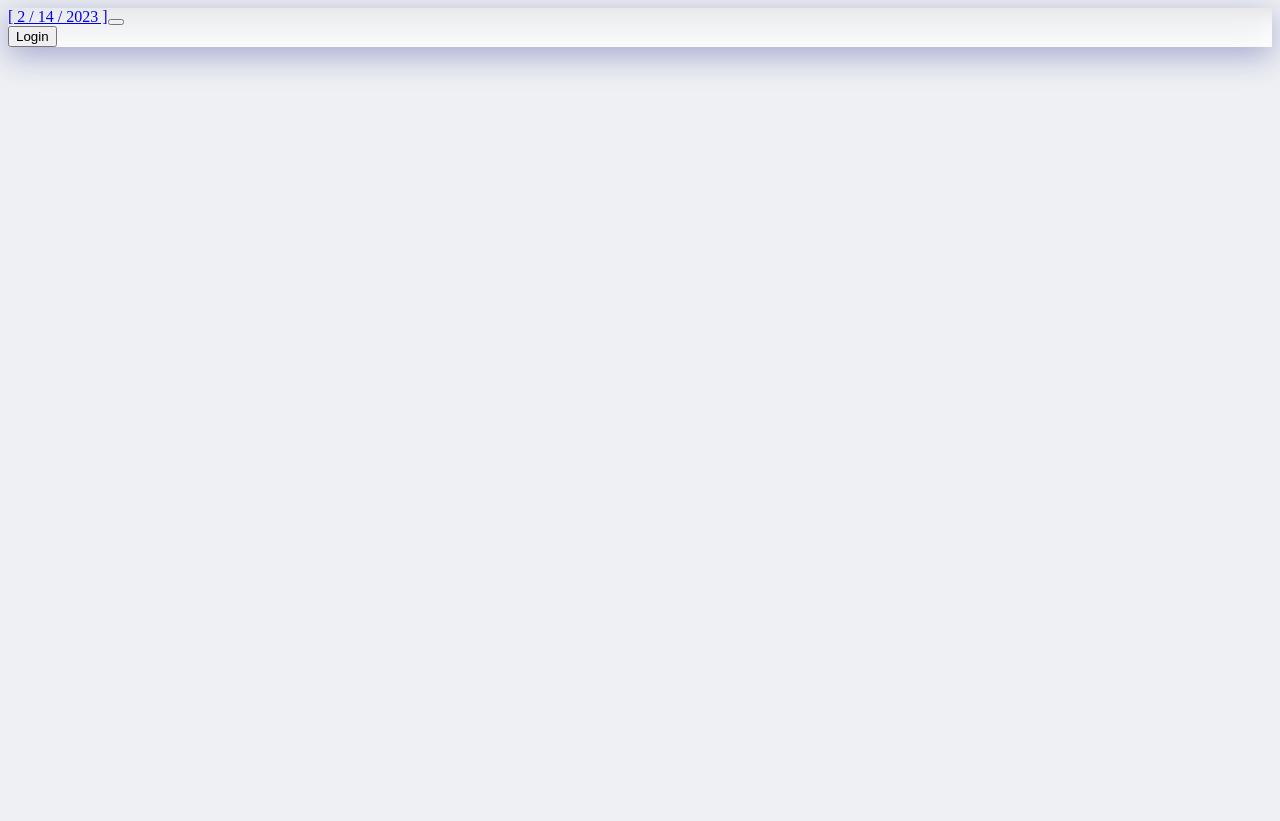
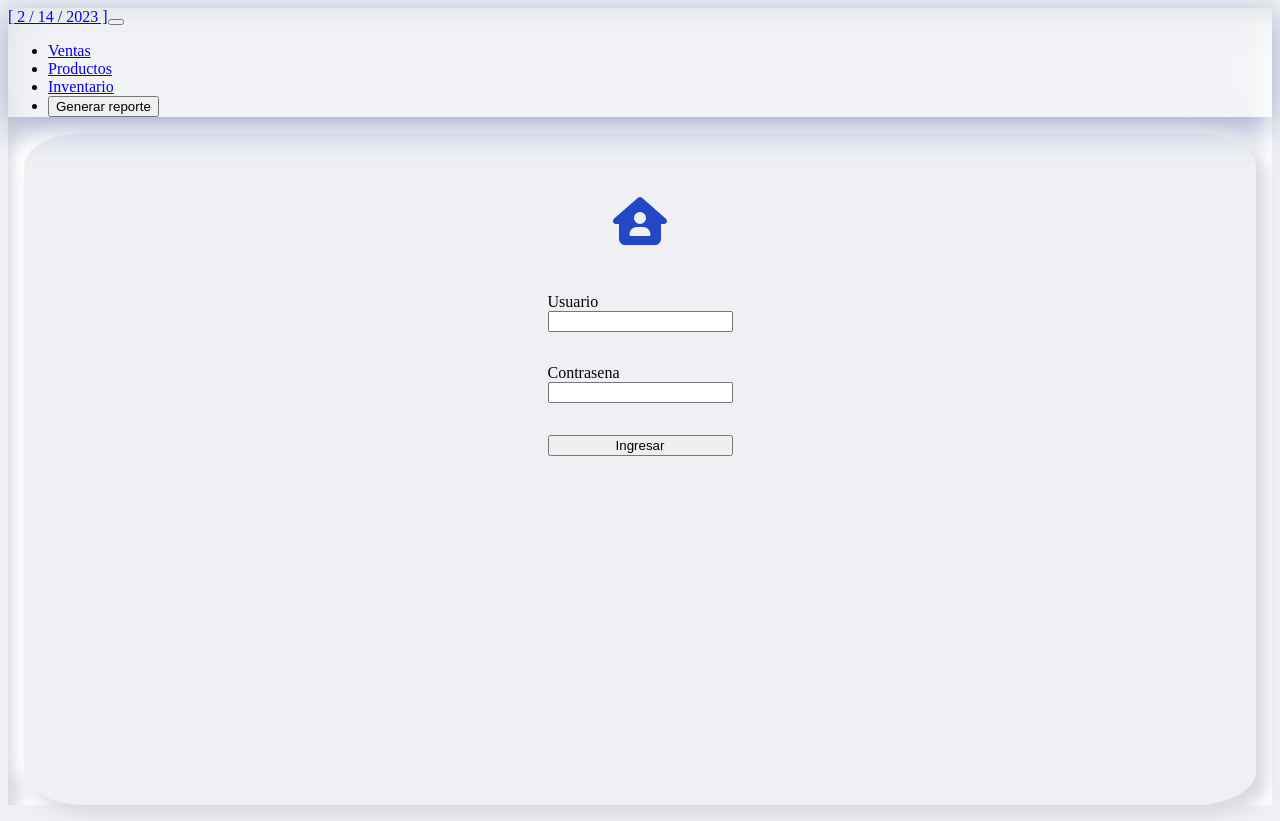
Before and after one commit to BriyanXD/Frontend-Reports, a React (Vite) app: page / in a window 1280 px wide. Before the commit the page ends 800 px from the top, so only its background shows below. Built offline with nearby package versions, Linux system fonts and the light colour scheme.

Commit message:
creation login form

```diff
--- /dev/null
+++ b/src/components/home/Home.module.css
@@ -0,0 +1,28 @@
+.card{
+    background: #EEF0F4;
+    border-radius: 5%;
+    box-shadow: 9.91px 9.91px 15px #D9DADE, -9.91px -9.91px 15px #FFFFFF;
+    height: 80vh;
+    display: flex;
+    align-items: center;
+    padding: 1em;
+    padding-left: 4em;
+    padding-right: 4em;
+    margin: 1em;
+    flex-direction: column;
+}
+.form{
+    display: flex;
+    flex-direction: column;
+    gap: 2em;
+}
+.form div{
+    display: flex;
+    flex-direction: column;
+}
+.icon{
+    font-size: 3em;
+    margin-top: 1em;
+    margin-bottom: 1em;
+    color: rgb(34, 72, 197);
+}
--- a/src/components/home/Home.tsx
+++ b/src/components/home/Home.tsx
@@ -1,10 +1,34 @@
-import { useEffect } from "react";
+import { FontAwesomeIcon } from "@fortawesome/react-fontawesome";
+import { faHouseUser } from "@fortawesome/free-solid-svg-icons";
+import style from "./Home.module.css"
+import useLogin from "../../hooks/useLogin";
+import { User } from "../../../types";
+
+const initialSatete = {username:"",password:""};
 
 const Home = () => {
 
+
+    const functionSubmit = (user:User) => {
+        console.log(user);
+    }
+    const { handleChange, handleSubmit } = useLogin<User>(initialSatete, functionSubmit);
+
     return(
-        <div className="container">
-            <div className="card mb-3">
+        <div className="container d-flex justify-content-center">
+            <div className={`${style.card}`}>
+                <FontAwesomeIcon className={style.icon} icon={faHouseUser}/>
+                <form  className={style.form} onSubmit={e => handleSubmit(e)}>
+                    <div>
+                        <label className="form-text" htmlFor="username">Usuario</label>
+                        <input className="form-control" type="text" id="username" name="username" onChange={handleChange}/>
+                    </div>
+                    <div>
+                        <label className="form-text" htmlFor="password">Contrasena</label>
+                        <input className="form-control" type="password" id="password" name="password" onChange={handleChange}/>
+                    </div>
+                    <button className="btn btn-outline-primary" type="submit"> Ingresar </button>
+                </form>
             </div>
         </div>
     )
--- a/src/components/inventory/ToolsInvetory/ToolsInventory.tsx
+++ b/src/components/inventory/ToolsInvetory/ToolsInventory.tsx
@@ -6,7 +6,6 @@ import { faSquarePlus } from "@fortawesome/free-regular-svg-icons";
 import { faMagnifyingGlass, faFilter } from "@fortawesome/free-solid-svg-icons";
 import NewInventory from "../NewInventory/NewInventory";
 import { InventoryContext } from "../../../context/inventory/InventoryContext";
-import { useAuth0 } from "@auth0/auth0-react";
 
 const ToolInventory = () => {
 
@@ -33,10 +32,8 @@ const ToolInventory = () => {
         event.preventDefault();
         FilterByName(word)
     }
-    const {isAuthenticated} = useAuth0()
 
 
-    if(!isAuthenticated) return <></>
     return(
         <div className={`container d-flex justify-content-evenly align-items-center ${style.container} flex-wrap`}>
                 <button type="button"
--- a/src/components/navigation/Navigation.tsx
+++ b/src/components/navigation/Navigation.tsx
@@ -1,11 +1,9 @@
 import { useEffect, useState } from "react";
 import { Link, NavLink } from "react-router-dom";
-import { useAuth0 } from "@auth0/auth0-react";
 import styles from "./Navigation.module.css"
 
 const Navigation = () => {
 
-  const {loginWithRedirect, isAuthenticated, logout, user} = useAuth0()
 
   const [date, setDate] = useState<string>("")
   useEffect(() => {
@@ -29,7 +27,6 @@ const Navigation = () => {
           <button className="navbar-toggler" type="button" data-bs-toggle="collapse" data-bs-target="#navbarSupportedContent" aria-controls="navbarSupportedContent" aria-expanded="false" aria-label="Toggle navigation">
             <span className="navbar-toggler-icon"></span>
           </button>
-          { user &&
           <div className="collapse navbar-collapse" id="navbarSupportedContent">
             <ul className="navbar-nav me-auto mb-2 mb-lg-0">
               <li className="nav-item">
@@ -45,15 +42,9 @@ const Navigation = () => {
             <button className="btn btn-outline-primary">Generar reporte</button>
               </li>
             </ul>
-          </div>}
+          </div>
           <div>
           </div>
-          {!isAuthenticated ? <button className="btn btn-outline-success" onClick={() => loginWithRedirect()}>Login</button>:
-            <button className="btn btn-outline-success" onClick={() =>{
-              logout()
-              window.localStorage.setItem("user",JSON.stringify(undefined));
-            }}>{user?.given_name}</button>
-          }
         </div>
       </nav>
     )
--- a/src/components/products/toolsProduct/ToolsProduct.tsx
+++ b/src/components/products/toolsProduct/ToolsProduct.tsx
@@ -6,7 +6,6 @@ import { ProductContext } from "../../../context/product/ProductContext";
 import { FontAwesomeIcon } from '@fortawesome/react-fontawesome';
 import { faSquarePlus } from "@fortawesome/free-regular-svg-icons";
 import { faMagnifyingGlass, faFilter } from "@fortawesome/free-solid-svg-icons";
-import { useAuth0 } from "@auth0/auth0-react";
 
 const ToolProduct = () => {
 
@@ -21,10 +20,8 @@ const ToolProduct = () => {
         event.preventDefault();
         searchProducts(word)
     }
-    const {isAuthenticated} = useAuth0()
 
 
-    if(!isAuthenticated) return <></>
     return(
         <div className={`container d-flex justify-content-evenly align-items-center ${style.container} flex-wrap`}>
                 <button type="button" className="btn btn-primary"
--- a/src/components/protected/Protected.tsx
+++ b/src/components/protected/Protected.tsx
@@ -1,5 +1,3 @@
-import { useAuth0 } from "@auth0/auth0-react"
-import { useEffect, useState } from "react"
 import { Navigate } from "react-router-dom"
 
 interface TypeProps {
@@ -8,8 +6,7 @@ interface TypeProps {
 
 export default function Protected({children}:TypeProps) {
 
-    const {user} = useAuth0()
 
-    if(!user) return <Navigate to="/"/>
+    if(false) return <Navigate to="/"/>
     return <>{children}</>
 }
--- a/src/hooks/useForm.tsx
+++ b/src/hooks/useForm.tsx
@@ -35,6 +35,7 @@ export const useForm = <T extends Object>(initState: T, validateForm:Function, w
             let response = await callback(formData);
             setLoading(false)
             setWarinings({} as T)
+            console.log(response);
             if(response.statusText === "OK"){
                 setResponse(true)
                 setTimeout(() => setResponse(false),5000)
--- /dev/null
+++ b/src/hooks/useLogin.tsx
@@ -0,0 +1,15 @@
+import { ChangeEvent, FormEvent, useState } from "react";
+
+export default function useLogin<T extends Object>(initialState: T, functionSubmit: Function) {
+    const [user, setUser] = useState<T>(initialState);
+
+    const handleChange = ({target}: ChangeEvent<HTMLInputElement>) => {
+        setUser({...user,[target.name]:target.value});
+    }
+
+    const handleSubmit = (event: FormEvent<HTMLFormElement>) => {
+        event.preventDefault();
+        functionSubmit(user);
+    }
+  return {user, handleChange, handleSubmit}
+}
--- a/types.d.ts
+++ b/types.d.ts
@@ -113,3 +113,8 @@ export interface InventoryState {
     error: boolean;
     inventory: Inventory | null;
 }
+
+export interface User {
+    username: string;
+    password: string;
+}
```
Also changed, not shown: 1 other file (tests, documents, lock files or other folders).
